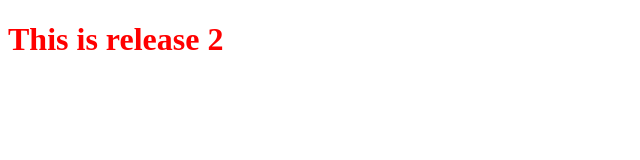
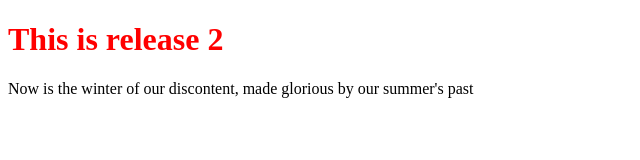
Before and after one commit to Fanamd/ibatdemo, a plain HTML site: page index.html in a window 1280 px wide. Shown: the whole page, without its empty margins (0-640 px from the left). Drawn offline with Linux system fonts and the light colour scheme.

Commit message:
added quote

```diff
--- a/index.html
+++ b/index.html
@@ -13,5 +13,6 @@
         }
     </style>
     <h1>This is release 2</h1>
+    <p>Now is the winter of our discontent, made glorious by our summer's past</p>
 </body>
 </html>
```
